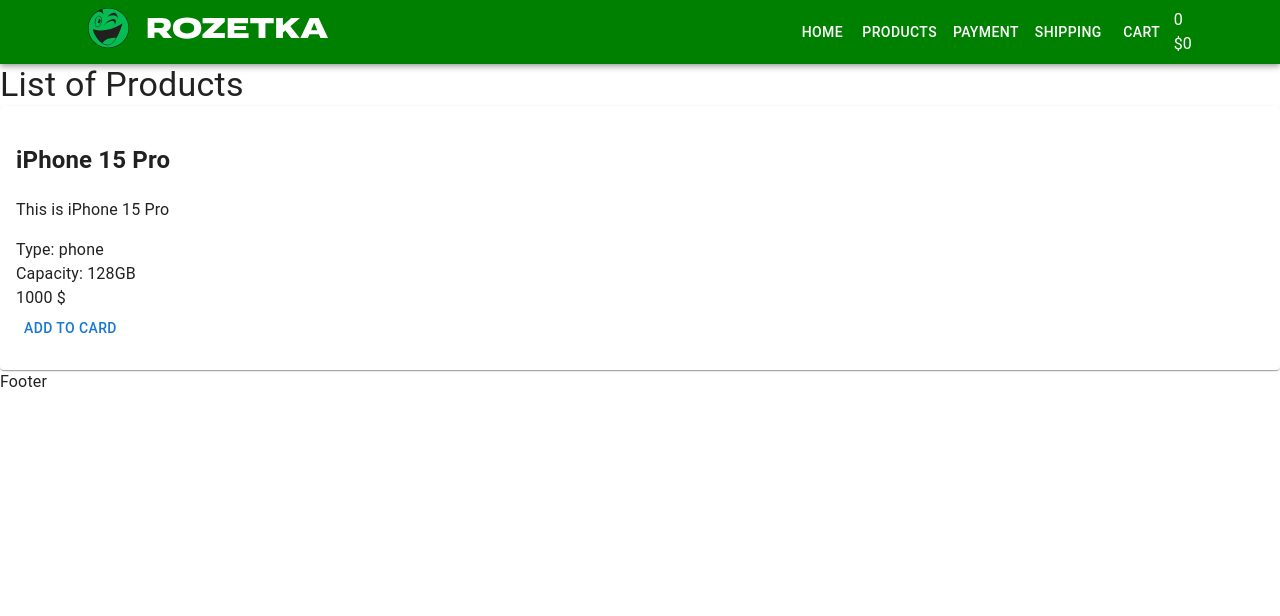
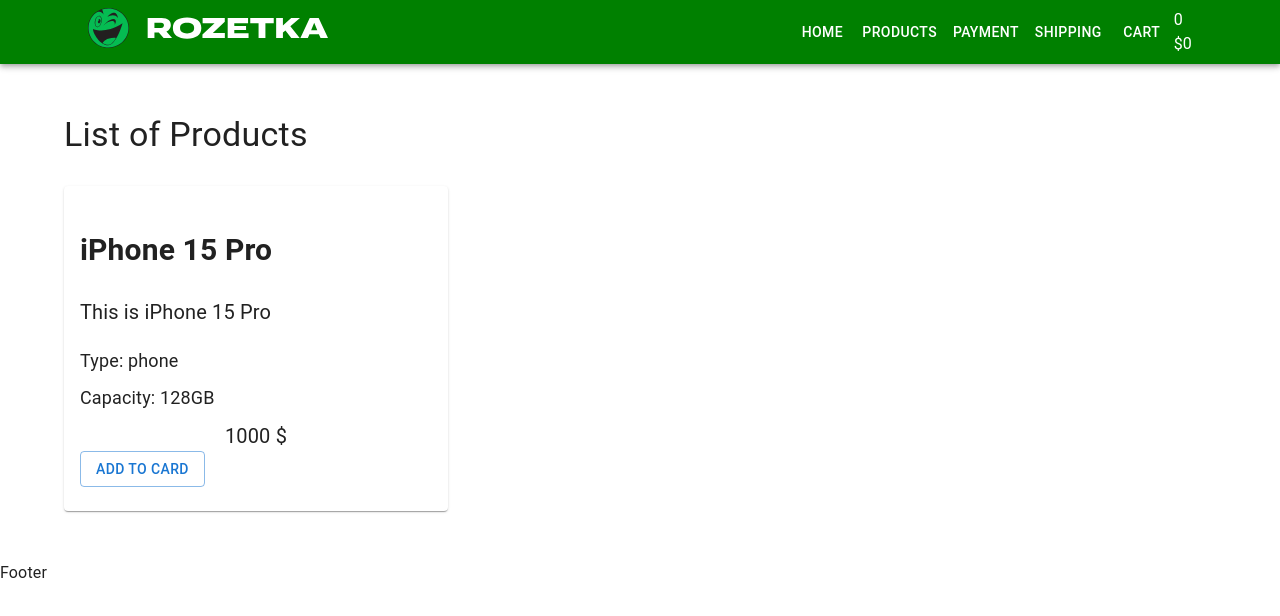
Before and after one commit to vavva1987/shop-project, a React (Create React App) app: page / in a window 1280 px wide. Shown: the top 616 px of the page. Built offline with nearby package versions, Linux system fonts and the light colour scheme.

Commit message:
added GRID+prod.listItem.scss

```diff
--- a/public/index.html
+++ b/public/index.html
@@ -7,6 +7,7 @@
   <meta name="viewport" content="width=device-width, initial-scale=1" />
   <meta name="theme-color" content="#000000" />
   <meta name="description" content="Web site created using create-react-app" />
+
   <title>React App</title>
 
 </head>
--- /dev/null
+++ b/src/components/Products/ProductListItem.css
@@ -0,0 +1,17 @@
+.product-title {
+  font-size: 30px;
+}
+
+.product-description {
+  font-size: 20px;
+}
+
+.product-features {
+  font-size: 18px;
+  margin-bottom: 10px;
+}
+
+.product-price {
+  font-size: 20px;
+  text-align: center;
+}/*# sourceMappingURL=ProductListItem.css.map */
--- /dev/null
+++ b/src/components/Products/ProductListItem.scss
@@ -0,0 +1,17 @@
+.product-title {
+    font-size: 30px;
+}
+
+.product-description {
+    font-size: 20px;
+}
+
+.product-features {
+    font-size: 18px;
+    margin-bottom: 10px;
+}
+
+.product-price {
+    font-size: 20px;
+    text-align: center;
+}
--- a/src/components/Products/ProductListItem.tsx
+++ b/src/components/Products/ProductListItem.tsx
@@ -1,17 +1,21 @@
 import { Button, Card, CardContent } from '@mui/material'
+import './ProductListItem.scss'
 
 type Props = {}
 
 const ProductListItem = (props: Props) => {
     return (
         <Card>
-            <CardContent>
-                <h2>iPhone 15 Pro</h2>
-                <p>This is iPhone 15 Pro</p>
-                <div>Type: phone</div>
-                <div>Capacity: 128GB</div>
-                <div>1000 $</div>
-                <Button>Add to card</Button>
+            <CardContent
+                className="product-list-item"
+                sx={{ variant: 'outlined' }}
+            >
+                <h2 className="product-title">iPhone 15 Pro</h2>
+                <p className="product-description">This is iPhone 15 Pro</p>
+                <div className="product-features">Type: phone</div>
+                <div className="product-features">Capacity: 128GB</div>
+                <div className="product-price">1000 $</div>
+                <Button variant="outlined">Add to card</Button>
             </CardContent>
         </Card>
     )
--- a/src/components/Products/ProductsList.tsx
+++ b/src/components/Products/ProductsList.tsx
@@ -1,4 +1,4 @@
-import { Typography } from '@mui/material'
+import { Grid, Typography } from '@mui/material'
 import ProductListItem from './ProductListItem'
 
 type Props = {}
@@ -6,10 +6,18 @@
 const ProductsList = (props: Props) => {
     return (
         <>
-            <Typography variant="h4" component="h1">
+            <Typography
+                variant="h4"
+                component="h1"
+                sx={{ marginBottom: '30px' }}
+            >
                 List of Products
             </Typography>
-            <ProductListItem />
+            <Grid container>
+                <Grid item xs={12} sm={6} md={4}>
+                    <ProductListItem />
+                </Grid>
+            </Grid>
         </>
     )
 }
--- a/src/layout/Main.tsx
+++ b/src/layout/Main.tsx
@@ -1,12 +1,18 @@
+import { Container } from '@mui/material'
 import Home from '../Pages/Home/Home'
 
 type Props = {}
 
 const Main = (props: Props) => {
     return (
-        <>
+        <Container
+            maxWidth="lg"
+            sx={{
+                padding: '50px 0',
+            }}
+        >
             <Home />
-        </>
+        </Container>
     )
 }
 
```
Also changed, not shown: 1 other file (tests, documents, lock files or other folders).
